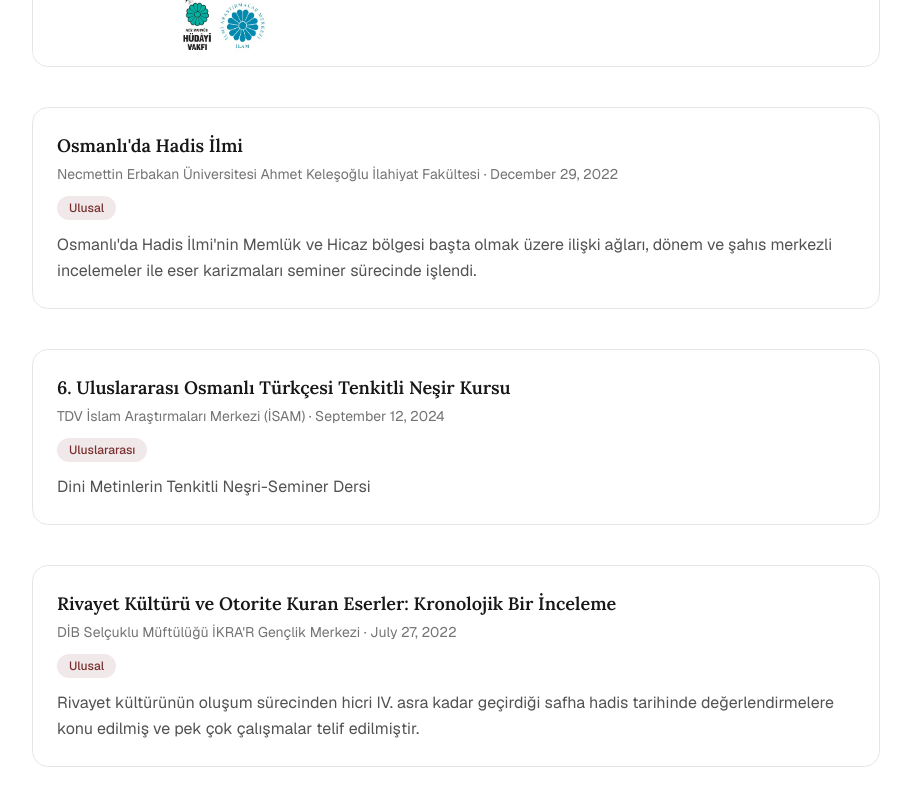
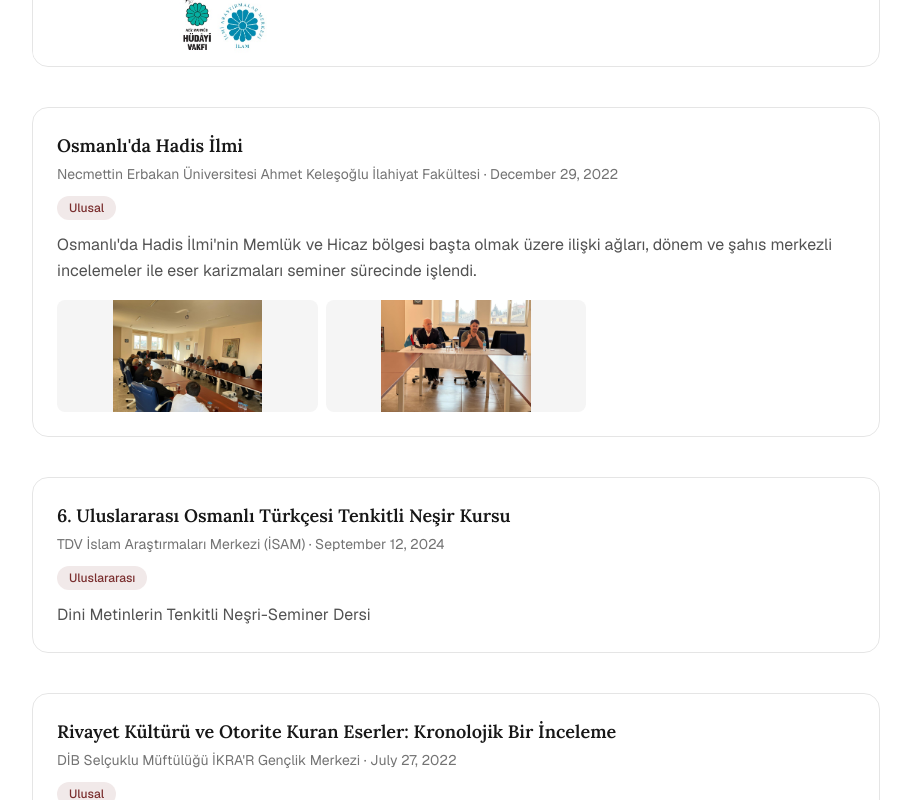
Before and after one commit to mustafayuceer-hub/mustafayuceer-site, a Next.js app: page /en/activities in a window 1280 px wide. Shown: the part 2869-3669 px from the top of the page, without its empty margins (184-1095 px from the left). Built offline with nearby package versions, Linux system fonts and the light colour scheme.

Commit message:
Osmanlı'da Hadis İlmi semineri için fotoğraf galerisi ekle

```diff
--- a/src/app/[locale]/activities/page.tsx
+++ b/src/app/[locale]/activities/page.tsx
@@ -315,6 +315,9 @@ function Activities() {
                           {item.description}
                         </p>
                       )}
+                      {item.photos && item.photos.length > 0 && (
+                        <PhotoGallery photos={item.photos} alt={item.title} />
+                      )}
                       {item.file && (
                         <a
                           href={item.file}
--- a/src/content/activities.json
+++ b/src/content/activities.json
@@ -63,7 +63,11 @@
       "venue": "Necmettin Erbakan Üniversitesi Ahmet Keleşoğlu İlahiyat Fakültesi",
       "date": "2022-12-29",
       "scope": "Ulusal",
-      "description": "Osmanlı'da Hadis İlmi'nin Memlük ve Hicaz bölgesi başta olmak üzere ilişki ağları, dönem ve şahıs merkezli incelemeler ile eser karizmaları seminer sürecinde işlendi."
+      "description": "Osmanlı'da Hadis İlmi'nin Memlük ve Hicaz bölgesi başta olmak üzere ilişki ağları, dönem ve şahıs merkezli incelemeler ile eser karizmaları seminer sürecinde işlendi.",
+      "photos": [
+        "/activities/osmanlida-hadis-ilmi-foto1.jpeg",
+        "/activities/osmanlida-hadis-ilmi-foto2.jpeg"
+      ]
     },
     {
       "title": "6. Uluslararası Osmanlı Türkçesi Tenkitli Neşir Kursu",
```
Also changed, not shown: public/activities/osmanlida-hadis-ilmi-foto1.jpeg (added), public/activities/osmanlida-hadis-ilmi-foto2.jpeg (added).
